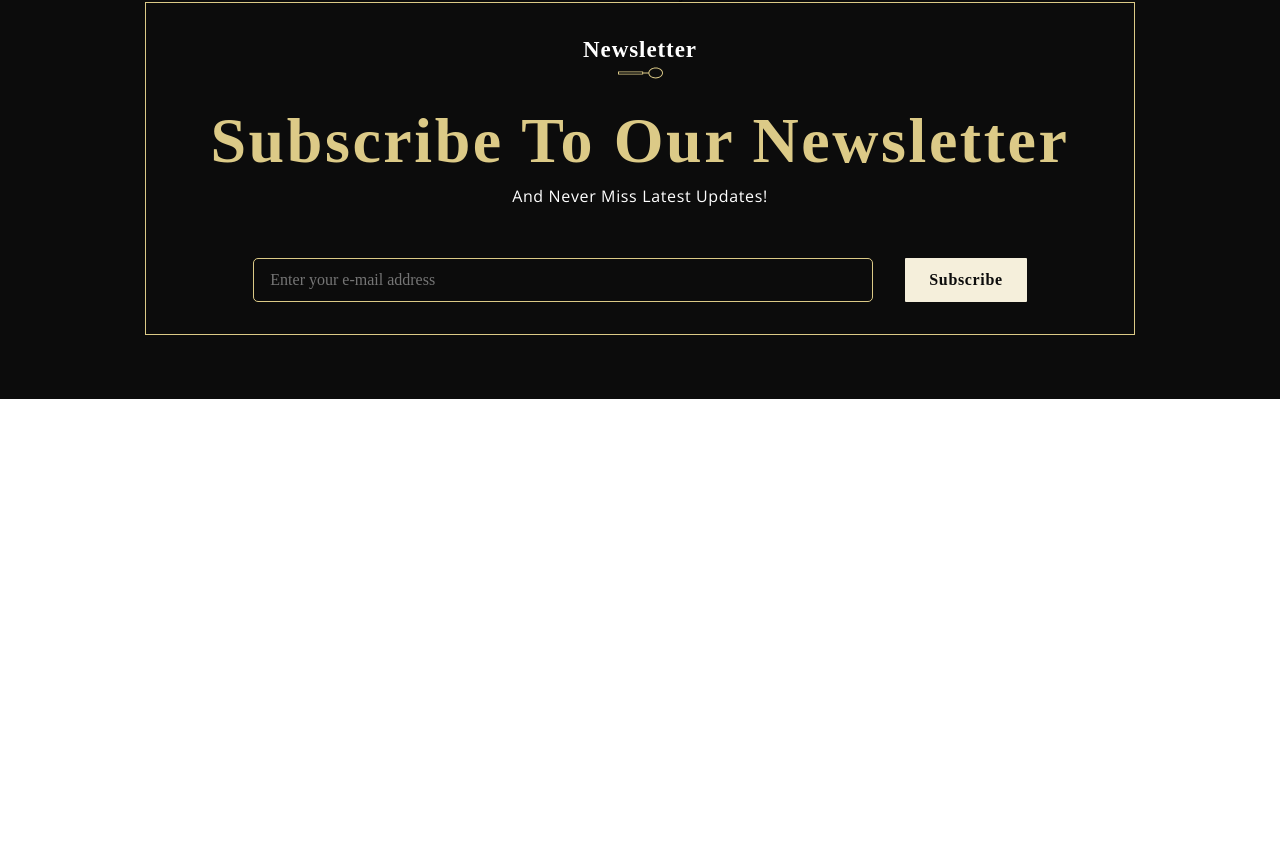
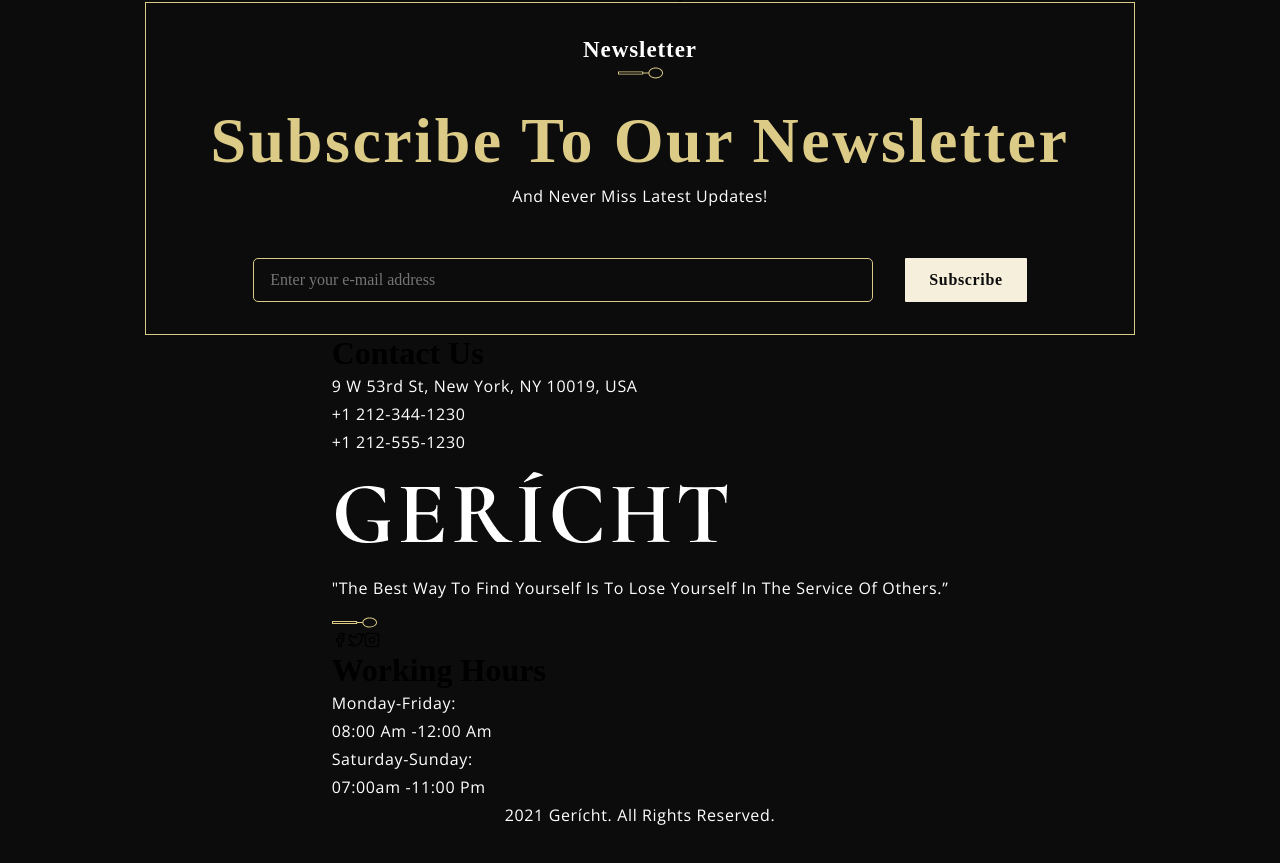
Before and after one commit to mikaelpizzi/restaurant, a React (Create React App) app: page / in a window 1280 px wide. Shown: the part 7538-8401 px from the top of the page. Before the commit the page ends 7937 px from the top, so only its background shows below. Built offline with nearby package versions, Linux system fonts and the light colour scheme; a web font is replaced by a local one.

Commit message:
feat: Implement footer structure

```diff
--- a/src/container/Footer/Footer.jsx
+++ b/src/container/Footer/Footer.jsx
@@ -1,6 +1,7 @@
 import React from "react";
 import { FiFacebook, FiTwitter, FiInstagram } from "react-icons/fi";
 import { FooterOverlay, Newsletter } from "../../components";
+import { images } from "../../constants";
 
 import "./Footer.css";
 
@@ -8,6 +9,45 @@
   <footer className="app__footer section__padding">
     <FooterOverlay />
     <Newsletter />
+
+    <div className="app__footer-links">
+      <div className="app__footer-links_contact">
+        <h1 className="app__footer-headtext">Contact Us</h1>
+        <p className="p__opensans">9 W 53rd St, New York, NY 10019, USA</p>
+        <p className="p__opensans">+1 212-344-1230</p>
+        <p className="p__opensans">+1 212-555-1230</p>
+      </div>
+
+      <div className="app__footer-links_logo">
+        <img src={images.gericht} alt="logo" />
+        <p className="p__opensans">
+          "The best way to find yourself is to lose yourself in the service of
+          others.”
+        </p>
+        <img
+          src={images.spoon}
+          alt="spoon"
+          className="spoon__img"
+          style={{ marginTop: 15 }}
+        />
+        <div className="app__footer-links_icons">
+          <FiFacebook />
+          <FiTwitter />
+          <FiInstagram />
+        </div>
+      </div>
+
+      <div className="app__footer-links_work">
+        <h1 className="app__footer-headtext">Working Hours</h1>
+        <p className="p__opensans">Monday-Friday:</p>
+        <p className="p__opensans">08:00 am -12:00 am</p>
+        <p className="p__opensans">Saturday-Sunday:</p>
+        <p className="p__opensans">07:00am -11:00 pm</p>
+      </div>
+    </div>
+    <div className="footer__copyright">
+      <p className="p__opensans">2021 Gerícht. All Rights reserved.</p>
+    </div>
   </footer>
 );
 
```
